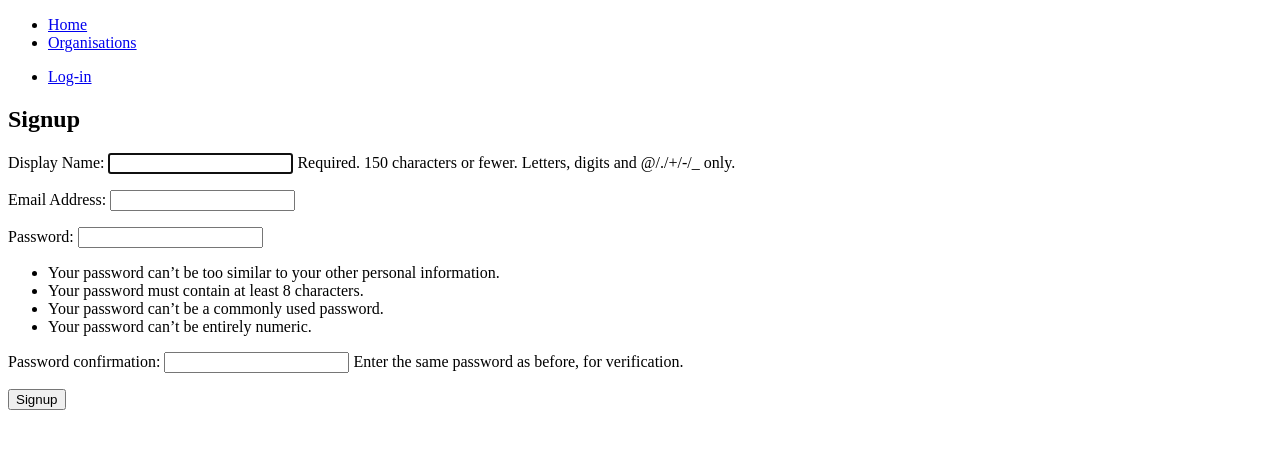
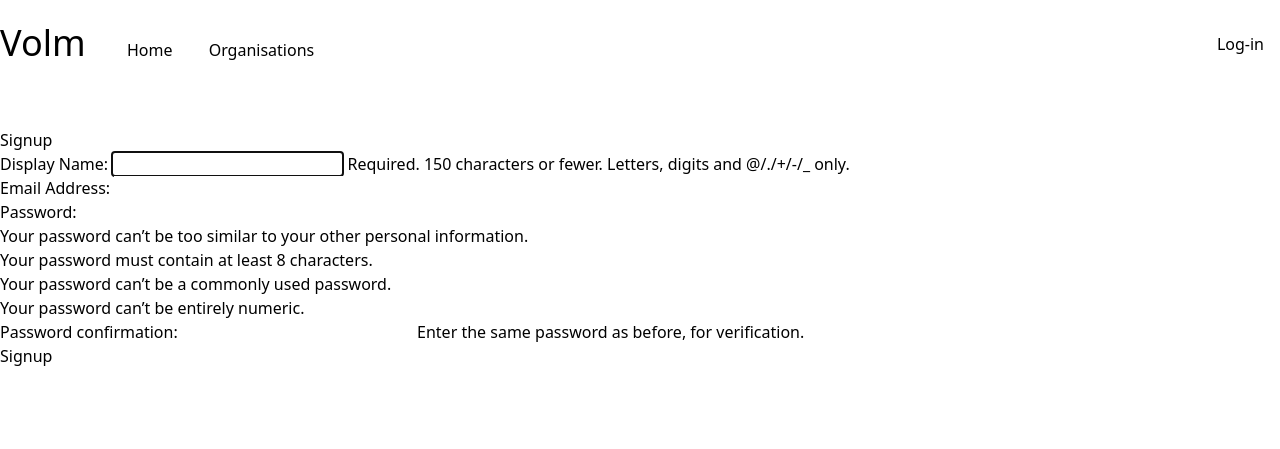
Before and after one commit to gedkirkham/volm, a Django app: page /accounts/signup/ in a window 1280 px wide. Shown: the top 449 px of the page. Run offline with Django 3.2, Linux system fonts and the light colour scheme; style sheets or scripts are compiled from the project's sources.

Commit message:
style: add basic tailwind style to navigation bar

```diff
--- a/volm/templates/base.html
+++ b/volm/templates/base.html
@@ -7,51 +7,62 @@
         <meta charset="utf-8">
         <title>Volm</title>
 
-        <link rel="stylesheet" href="{% static 'volm/css/master.css' %}" />
+        <link
+            rel="stylesheet"
+            href="{% static 'css/styles.css' %}"
+            type="text/css"
+        />
+        <link
+            rel="stylesheet"
+            href="{% static 'volm/css/master.css' %}"
+        />
     </head>
 
-    <body>
-        <nav>
+    <body class="tw-container tw-mx-auto">
+        <nav class="tw-h-16 tw-py-4 tw-mb-16">
             <ul>
-                <li>
+                <li class="tw-inline tw-p-4 tw-pl-0 tw-text-4xl">
+                    <a href="{% url 'home' %}">
+                        Volm
+                    </a>
+                </li>
+                <li class="tw-inline tw-p-4">
                     <a href="{% url 'home' %}">
                         Home
                     </a>
                 </li>
-                <li>
+                <li class="tw-inline tw-p-4">
                     <a href="{% url 'orgs:org_list' %}">
                         Organisations
                     </a>
                 </li>
-            </ul>
 
-            <ul>
                 {% if user.is_authenticated %}
-                <li>
+                    <li class="tw-inline tw-p-4">
                         <a href="{% url 'orgs:org_new' %}">
                             New Org
                         </a>
                     </li>
-                <li>
+                    <li class="tw-inline tw-p-4">
                         <a href="{% url 'orgs:org_list' %}">
                             My Org's
                         </a>
                     </li>
-                <li>
+                    <li class="tw-inline tw-p-4">
                         <a href="{% url 'orgs:org_drafts' %}">
                             Draft Org's
                         </a>
                     </li>
-                <li>
+                    <li class="tw-inline tw-p-4">
                         <a href="{% url 'accounts:logout' %}">
                             Log Out
                         </a>
                     </li>
-                <li>
+                    <li class="tw-inline tw-p-4">
                         Welcome {{ user.username }}
                     </li>
                 {% else %}
-                <li>
+                        <li class="tw-inline tw-p-4 tw-float-right">
                             <a href="{% url 'login' %}">
                                 Log-in
                             </a>
```
Lines whose indentation alone changed are shown as unchanged.
